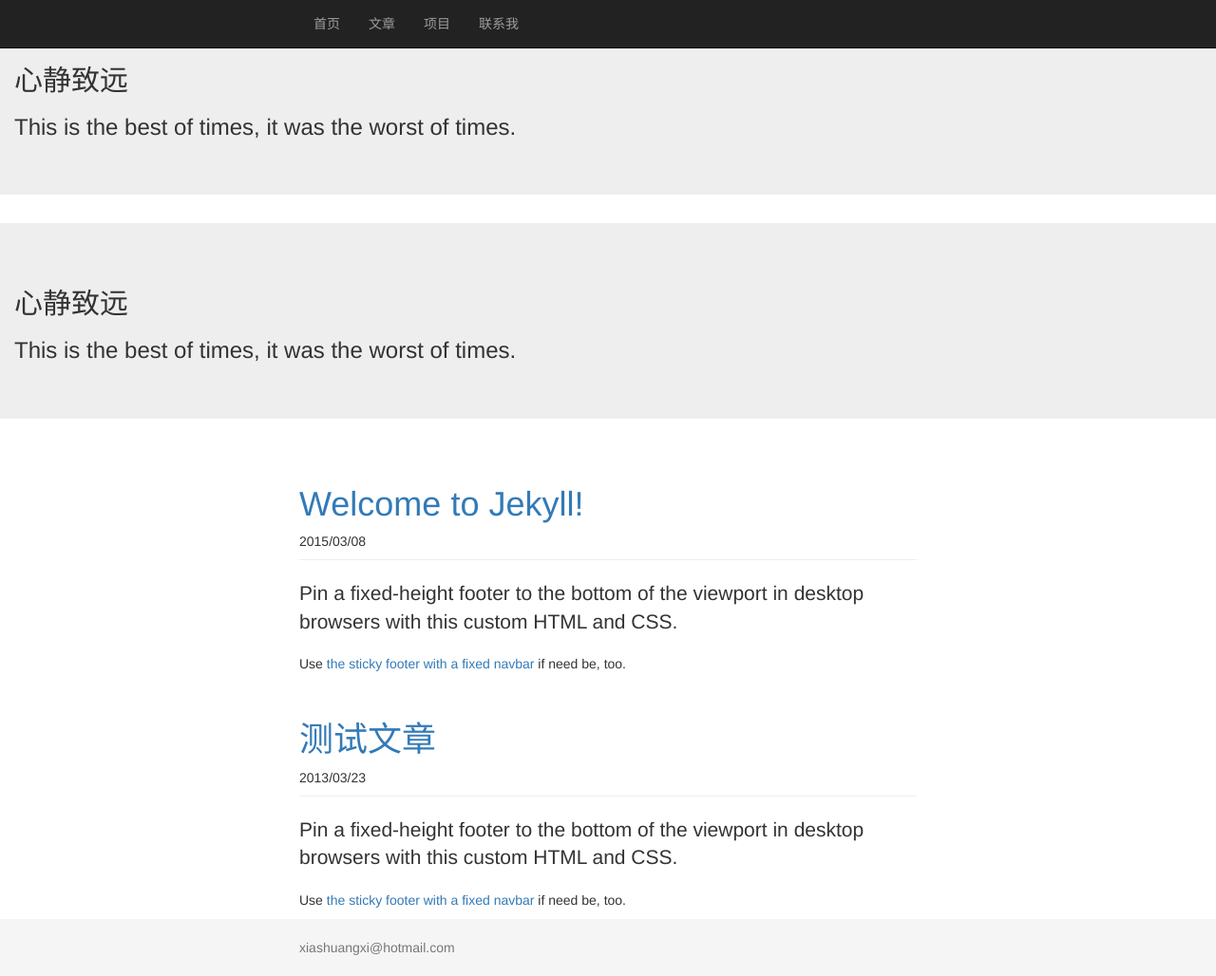
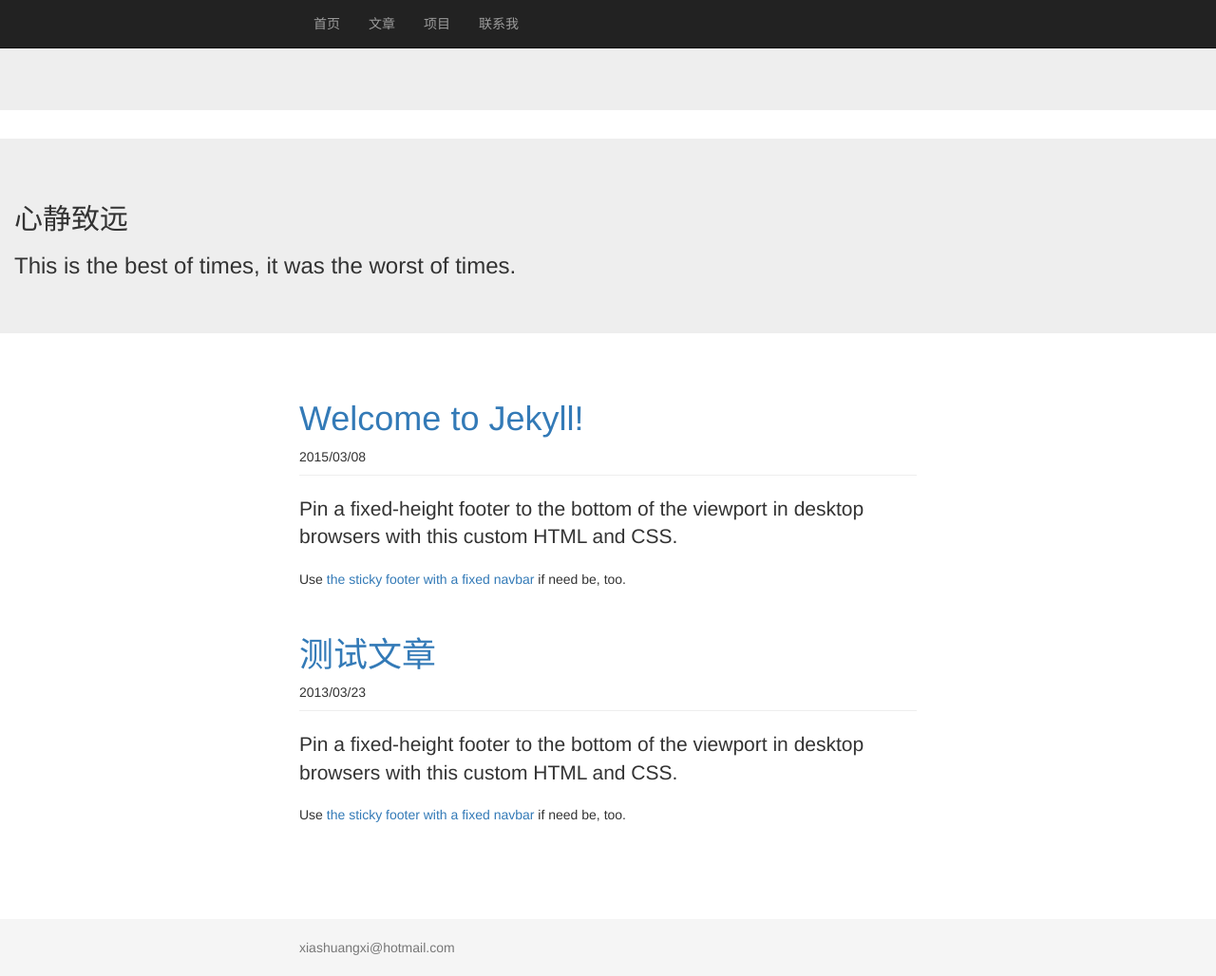
Before and after one commit to jinchangle/xiashuangxi.github.io, a Jekyll site: the page built from index.html, in a window 1280 px wide and 1028 px high. Shown: the whole window at 95% size. Built offline with Jekyll 4.4.1, drawn with Linux system fonts in a browser that asks for light colours.

Commit message:
Changes to be committed: 	modified:   _includes/nav_menu.html

```diff
--- a/_includes/nav_menu.html
+++ b/_includes/nav_menu.html
@@ -15,7 +15,6 @@
 </div>
 <div class="jumbotron masthead">
 <div class="container">
-    <h2>心静致远</h2>
-    <h3>This is the best of times, it was the worst of times.</h3>
+    &nbsp;
 </div>
 </div>
```
